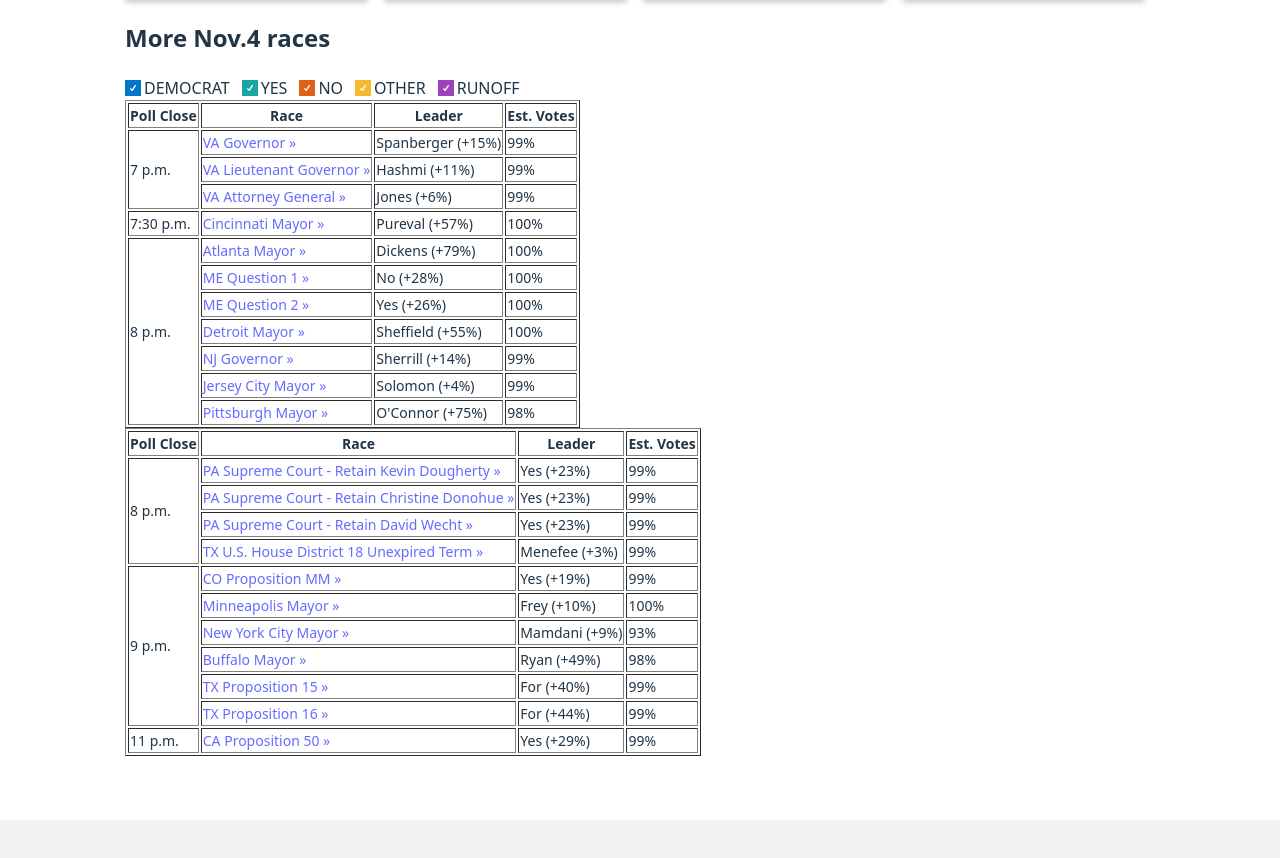
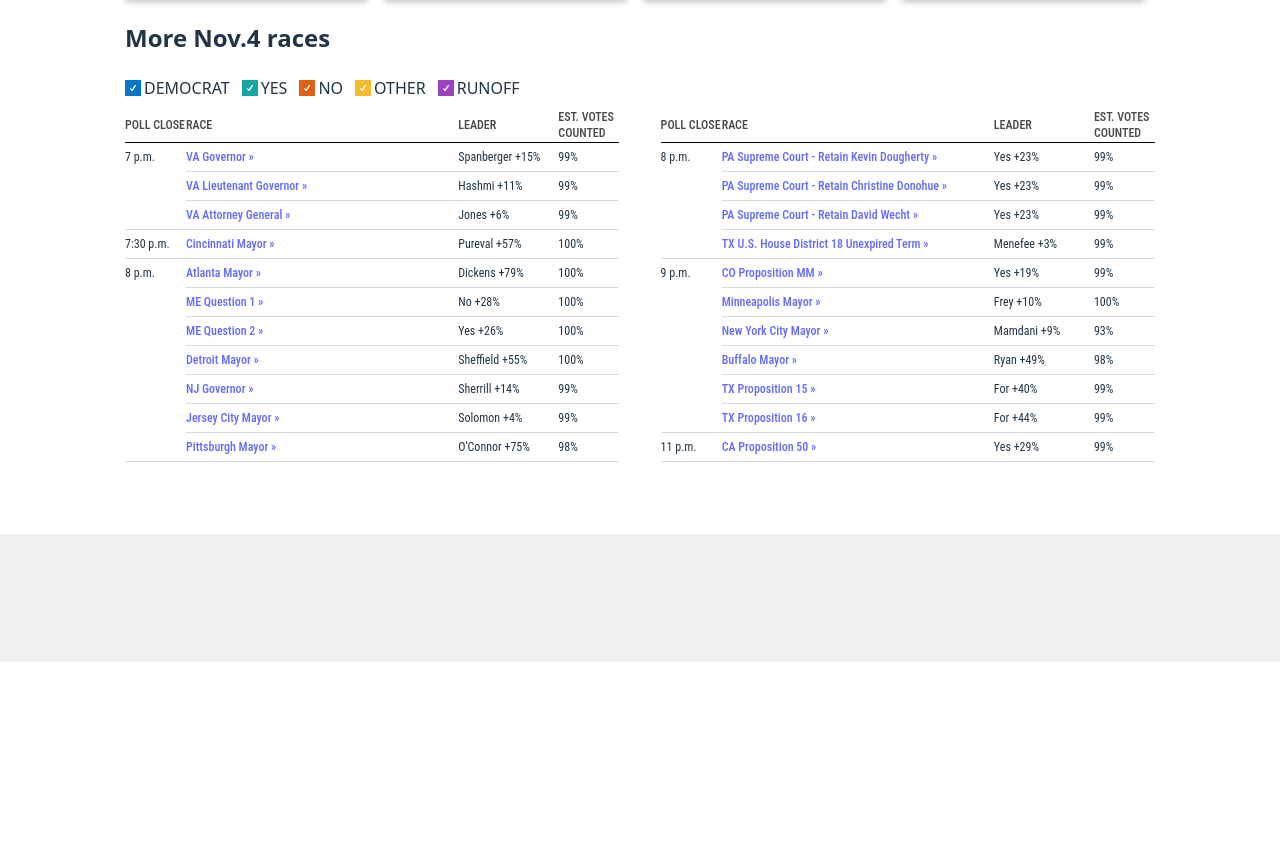
Before and after one commit to chen-luke/ap-news-election, a React (Vite) app: page / in a window 1280 px wide. Shown: the part 546-1404 px from the top of the page. After the commit the page ends 1208 px from the top, so only its background shows below. Built offline with nearby package versions, Linux system fonts and the light colour scheme.

Commit message:
initialized starting td, th, table styled components for race3 table.

```diff
--- a/src/components/other-race/RaceTable.tsx
+++ b/src/components/other-race/RaceTable.tsx
@@ -1,5 +1,6 @@
 import type { AllRaceType } from '../../voting-data';
 import { useMemo } from 'react';
+import styled from 'styled-components';
 
 interface RenderReadyRace extends AllRaceType {
   rowSpan: number;
@@ -52,6 +53,38 @@
   });
 };
 
+const StyledTD = styled.td`
+  vertical-align: top;
+  min-width: 35px;
+  border-bottom: 1px solid rgba(218, 218, 218, 1);
+  padding: 5px 0px;
+  font-
+`;
+
+const StyledTH = styled.th`
+  text-align: left;
+  color: rgb(73, 73, 73);
+  border-bottom: 1px solid black;
+  min-width: 35px;
+  padding-left: 0px;
+  line-height: 1rem;
+  font-size: 0.75rem;
+  font-weight: 525;
+  text-transform: uppercase;
+  width: 15%;
+`;
+
+const StyledTable = styled.table`
+  border-collapse: collapse;
+  table-layout: fixed;
+  width: 48%;
+  margin-top: 0.5rem;
+  margin-bottom: 0.5rem;
+  font-size: 12px;
+  font-family: Roboto Condensed;
+  font-stretch: 50%;
+`;
+
 export default function RaceTable({ data }: { data: AllRaceType[] }) {
   const tableChunks = useMemo(() => {
     // --- STEP 1: BUCKET SORT ---
@@ -94,13 +127,20 @@
   const renderTable = (races: RenderReadyRace[], tableIndex: number) => (
     <>
       {/* border=1 added just so you can verify the rowspan visually */}
-      <table border={1} key={tableIndex}>
+      <StyledTable key={tableIndex}>
+        <colgroup>
+          <col style={{ width: '5%' }} />
+          <col style={{ width: '68%' }} />{' '}
+          {/* Give the most space to the Race Name */}
+          <col style={{ width: '25%' }} />
+          <col style={{ width: '5%' }} />
+        </colgroup>
         <thead>
           <tr>
-            <th>Poll Close</th>
-            <th>Race</th>
-            <th>Leader</th>
-            <th>Est. Votes</th>
+            <StyledTH>Poll Close</StyledTH>
+            <StyledTH>Race</StyledTH>
+            <StyledTH>Leader</StyledTH>
+            <StyledTH colSpan={1}>Est. Votes Counted</StyledTH>
           </tr>
         </thead>
         <tbody>
@@ -108,23 +148,23 @@
             return (
               <tr key={race.id}>
                 {race.rowSpan > 0 && (
-                  <td rowSpan={race.rowSpan}>{race.pollTime}</td>
+                  <StyledTD rowSpan={race.rowSpan}>{race.pollTime}</StyledTD>
                 )}
 
-                <td>
+                <StyledTD>
                   <a href={race.raceUrl}>{race.race} »</a>
-                </td>
+                </StyledTD>
 
-                <td>
-                  {race.leader} ({race.margin})
-                </td>
+                <StyledTD>
+                  {race.leader} {race.margin}
+                </StyledTD>
 
-                <td>{race.votesCounted}</td>
+                <StyledTD>{race.votesCounted}</StyledTD>
               </tr>
             );
           })}
         </tbody>
-      </table>
+      </StyledTable>
     </>
   );
 
```
